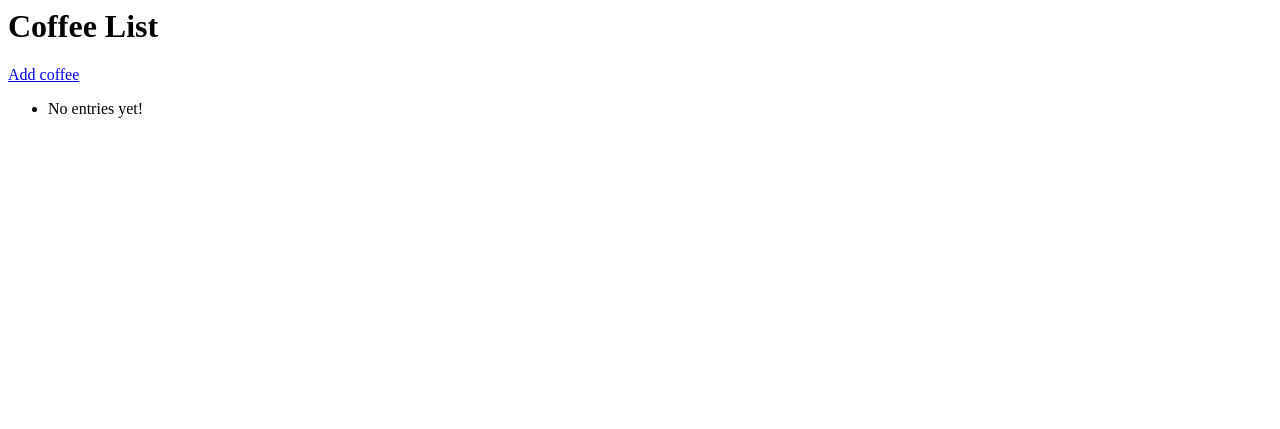
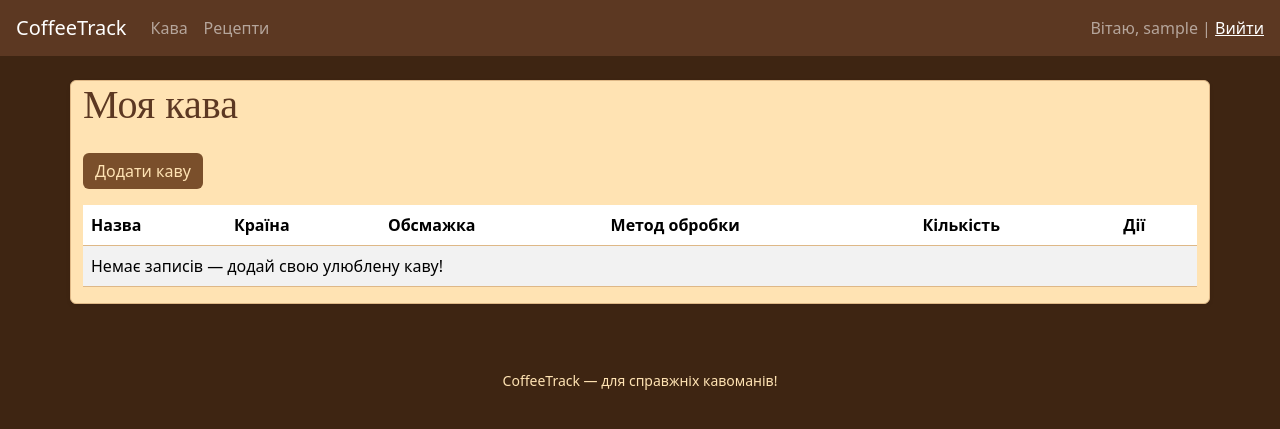
Before and after one commit to IlyaOriekhov/coffeetrackapp, a Django app: page / in a window 1280 px wide. Shown: the top 429 px of the page. Run offline with Django 5.2, Linux system fonts and the light colour scheme; the visitor is signed in with stand-in values (Sample User, id 1); data that the repository does not hold is empty.

Commit message:
make temporary html css for better visibility

```diff
--- a/coffeetrackproject/coffeeapp/static/css/styles.css
+++ b/coffeetrackproject/coffeeapp/static/css/styles.css
@@ -0,0 +1,61 @@
+body.coffee-bg {
+    background: #3e2512;
+    min-height: 100vh;
+}
+
+.coffee-navbar, .coffee-footer {
+    background: #5c3822;
+    color: #ffe3b3;
+}
+
+.coffee-container {
+    background: #ffe3b3;
+    border: 1px solid #deb887;
+}
+
+.coffee-heading {
+    color: #5c3822;
+    font-family: 'Merriweather', serif;
+}
+
+.coffee-link, .coffee-link:visited {
+    color: #835c3b;
+    text-decoration: underline;
+}
+
+.coffee-link:hover {
+    color: #9c7248;
+    text-decoration: none;
+}
+
+.coffee-btn, .btn.coffee-btn {
+    background: #7a4f2b !important;
+    color: #ffe3b3 !important;
+    border: none;
+}
+
+.coffee-btn:hover {
+    background: #a98457 !important;
+    color: #fff !important;
+}
+
+.coffee-table {
+    background: #fff9f3;
+    border-color: #deb887;
+}
+
+.coffee-detail-card {
+    background: #fff6e6;
+    border: 2px solid #deb887;
+    color: #5c3822;
+}
+
+.coffee-form, .coffee-login-form, .coffee-register-form, .coffee-confirm-delete {
+    background: #fff9f3;
+    border: 2px solid #deb887;
+}
+
+footer.coffee-footer {
+    color: #ffe3b3;
+    background: #3e2512;
+}
--- /dev/null
+++ b/coffeetrackproject/coffeeapp/templates/base.html
@@ -0,0 +1,47 @@
+{% load static %}
+
+<!DOCTYPE html>
+<html>
+<head>
+    <title>CoffeeTrack</title>
+    <meta charset="UTF-8">
+    <meta name="viewport" content="width=device-width,initial-scale=1">
+    <link rel="icon" type="image/svg+xml" href="{% static 'img/coffee.svg' %}">
+
+
+    <link href="https://cdn.jsdelivr.net/npm/bootstrap@5.3.2/dist/css/bootstrap.min.css" rel="stylesheet">
+
+    <link rel="stylesheet" href="{% static 'css/styles.css' %}">
+</head>
+<body class="coffee-bg">
+    <nav class="navbar navbar-expand-lg navbar-dark coffee-navbar px-3">
+        <a class="navbar-brand" href="{% url 'coffee_list' %}">CoffeeTrack</a>
+        <div class="collapse navbar-collapse">
+            <ul class="navbar-nav me-auto">
+                <li class="nav-item"><a class="nav-link" href="{% url 'coffee_list' %}">Кава</a></li>
+                <li class="nav-item"><a class="nav-link" href="{% url 'recipe_list' %}">Рецепти</a></li>
+            </ul>
+            <span class="navbar-text">
+                {% if user.is_authenticated %}
+                    Вітаю, {{ user.username }} | <a class="nav-link d-inline coffee-link" href="{% url 'logout' %}">Вийти</a>
+                {% else %}
+                    <a class="nav-link d-inline coffee-link" href="{% url 'login' %}">Вхід</a> | <a class="nav-link d-inline coffee-link" href="{% url 'register' %}">Реєстрація</a>
+                {% endif %}
+            </span>
+        </div>
+    </nav>
+    <div class="container mt-4 coffee-container rounded shadow-sm">
+        {% if messages %}
+            {% for message in messages %}
+                <div class="alert alert-warning">{{ message }}</div>
+            {% endfor %}
+        {% endif %}
+        {% block content %}{% endblock %}
+    </div>
+    <footer class="text-center py-3 coffee-footer mt-5">
+        <small>CoffeeTrack — для справжніх кавоманів!</small>
+    </footer>
+
+    <script src="https://cdn.jsdelivr.net/npm/bootstrap@5.3.2/dist/js/bootstrap.bundle.min.js"></script>
+</body>
+</html>
--- a/coffeetrackproject/coffeeapp/templates/coffee_list.html
+++ b/coffeetrackproject/coffeeapp/templates/coffee_list.html
@@ -1,13 +1,34 @@
-<h1>Coffee List</h1>
-<a href="{% url 'coffee_create' %}">Add coffee</a>
-<ul>
-    {% for coffee in coffees %}
-        <li>
-            <a href="{% url 'coffee_detail' coffee.pk %}">{{ coffee.name }}</a> ({{ coffee.country }}, {{ coffee.roast_level }})
-            <a href="{% url 'coffee_edit' coffee.pk %}">Edit</a>
-            <a href="{% url 'coffee_delete' coffee.pk %}">Delete</a>
-        </li>
-    {% empty %}
-        <li>No entries yet!</li>
-    {% endfor %}
-</ul>
+{% extends "base.html" %}
+{% block content %}
+<h1 class="mb-4 coffee-heading">Моя кава</h1>
+<a href="{% url 'coffee_create' %}" class="btn coffee-btn mb-3">Додати каву</a>
+<table class="table table-striped coffee-table">
+    <thead>
+        <tr>
+            <th>Назва</th>
+            <th>Країна</th>
+            <th>Обсмажка</th>
+            <th>Метод обробки</th>
+            <th>Кількість</th>
+            <th>Дії</th>
+        </tr>
+    </thead>
+    <tbody>
+        {% for coffee in coffees %}
+            <tr>
+                <td><a class="coffee-link" href="{% url 'coffee_detail' coffee.pk %}">{{ coffee.name }}</a></td>
+                <td>{{ coffee.country }}</td>
+                <td>{{ coffee.roast_level }}</td>
+                <td>{{ coffee.process_method }}</td>
+                <td>{{ coffee.quantity }}</td>
+                <td>
+                    <a href="{% url 'coffee_edit' coffee.pk %}" class="btn btn-sm coffee-btn">Редагувати</a>
+                    <a href="{% url 'coffee_delete' coffee.pk %}" class="btn btn-sm btn-danger">Видалити</a>
+                </td>
+            </tr>
+        {% empty %}
+            <tr><td colspan="6">Немає записів — додай свою улюблену каву!</td></tr>
+        {% endfor %}
+    </tbody>
+</table>
+{% endblock %}
--- a/coffeetrackproject/coffeeapp/urls.py
+++ b/coffeetrackproject/coffeeapp/urls.py
@@ -7,10 +7,10 @@ from .views import (
 
 urlpatterns = [
     path('', CoffeeListView.as_view(), name='coffee_list'),
-    path('create/', CoffeeCreateView.as_view(), name='coffee_create'),
-    path('<int:pk>/', CoffeeDetailView.as_view(), name='coffee_detail'),
-    path('<int:pk>/edit/', CoffeeUpdateView.as_view(), name='coffee_edit'),
-    path('<int:pk>/delete/', CoffeeDeleteView.as_view(), name='coffee_delete'),
+    path('coffee/create/', CoffeeCreateView.as_view(), name='coffee_create'),
+    path('coffee/<int:pk>/', CoffeeDetailView.as_view(), name='coffee_detail'),
+    path('coffee/<int:pk>/edit/', CoffeeUpdateView.as_view(), name='coffee_edit'),
+    path('coffee/<int:pk>/delete/', CoffeeDeleteView.as_view(), name='coffee_delete'),
 
     path('recipes/', RecipeListView.as_view(), name='recipe_list'),
     path('recipes/add/', RecipeCreateView.as_view(), name='recipe_add'),
--- a/coffeetrackproject/coffeeapp/views.py
+++ b/coffeetrackproject/coffeeapp/views.py
@@ -31,17 +31,24 @@ class CoffeeDetailView(LoginRequiredMixin, UserPassesTestMixin, DetailView):
     model = Coffee
     template_name = "coffee_detail.html"
 
-class CoffeeUpdateView(LoginRequiredMixin, UpdateView):
+    def test_func(self):
+        coffee = self.get_object()
+        return coffee.owner == self.request.user
+
+class CoffeeUpdateView(LoginRequiredMixin, UserPassesTestMixin, UpdateView):
     model = Coffee
     form_class = CoffeeForm
     template_name = "coffee_form.html"
 
-    def get_queryset(self):
-        return reverse_lazy('coffee_detail', kwargs={'pk': self.object.pk})
+    def get_success_url(self):
+        return reverse_lazy("coffee_detail", kwargs={"pk": self.get_object().pk})
 
     def test_func(self):
         coffee = self.get_object()
         return coffee.owner == self.request.user
+
+    def get_queryset(self):
+        return Coffee.objects.filter(owner=self.request.user)
 
 class CoffeeDeleteView(LoginRequiredMixin, UserPassesTestMixin, DeleteView):
     model = Coffee
```
Also changed, not shown: coffeetrackproject/coffeeapp/templates/coffee_confirm_delete.html (+12 -7 lines), coffeetrackproject/coffeeapp/templates/coffee_detail.html (+13 -8 lines), coffeetrackproject/coffeeapp/templates/coffee_form.html (+7 -4 lines), coffeetrackproject/coffeeapp/templates/login.html (+12 -7 lines), coffeetrackproject/coffeeapp/templates/recipe_confirm_delete.html (+12 -7 lines), coffeetrackproject/coffeeapp/templates/recipe_detail.html (+16 -9 lines), coffeetrackproject/coffeeapp/templates/recipe_form.html (+7 -3 lines), coffeetrackproject/coffeeapp/templates/recipe_list.html (+32 -14 lines), coffeetrackproject/coffeeapp/templates/register.html (+12 -7 lines), coffeetrackproject/coffeeapp/static/img/coffee.svg (added).
